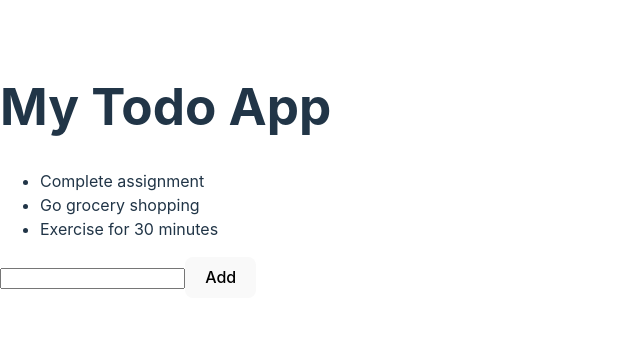
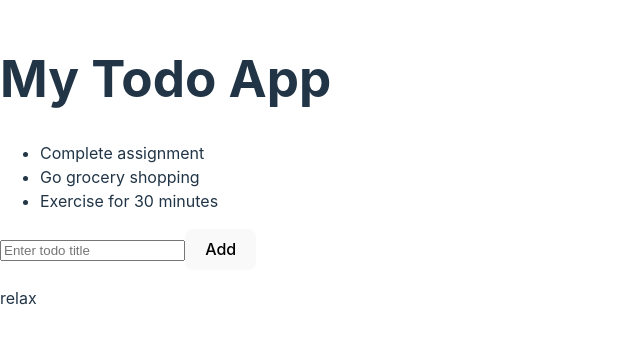
Before and after one commit to NataliaSokolova/React-todo, a React (Vite) app: page / in a window 1280 px wide. Shown: the part 229-572 px from the top of the page, without its empty margins (0-640 px from the left). Built offline with nearby package versions, Linux system fonts and the light colour scheme.

Commit message:
lesson 3

```diff
--- a/src/AddTodoForm.jsx
+++ b/src/AddTodoForm.jsx
@@ -1,10 +1,25 @@
-import React from 'react'
+import React, { useState } from 'react'
 
-export default function AddTodoForm() {
+export default function AddTodoForm(props) {
+const [title, setTitle] = useState('');
+
+   function handleAddTodo(event){
+      event.preventDefault();
+
+      const todoTitle = event.target.title.value;
+      props.onAddTodo(todoTitle);
+      console.log(todoTitle);
+      event.target.reset();
+   }
   return (
-     <form>
+     <form onSubmit={handleAddTodo}>
         <label htmlFor="todoTitle"></label>
-        <input id = "todoTitle"></input>
+        <input
+        type="text"
+        id="todoTitle"
+        name="title" // name attribute is required to access this field in event.target
+        placeholder="Enter todo title"
+      />
         <button type = "submit">Add</button>
      </form>
   );
--- a/src/App.jsx
+++ b/src/App.jsx
@@ -1,17 +1,25 @@
-import React from 'react';
+import React, { useState } from 'react';
 import TodoList from './TodoList';
-import AddTodoForm from './AddTodoForm'
+import AddTodoForm from './AddTodoForm';
+
+
 
 
 function App() {
+const [newTodo, setNewTodo] = React.useState('relax');
+
   return (
     <div>
        <h1>My Todo App</h1>
        <TodoList />
-       <AddTodoForm />
+       <AddTodoForm onAddTodo={setNewTodo} />
+       <p>{newTodo}</p>
+
     </div>
   );
 }
 
 
-export default App;
+
+
+  export default App;
--- a/src/TodoList.jsx
+++ b/src/TodoList.jsx
@@ -1,4 +1,5 @@
 import React from 'react'
+import TodoListItem from './TodoListItem';
 
 
 const todoList = [
@@ -8,18 +9,15 @@ const todoList = [
   ];
 
 
-const TodoList = () => {
+function TodoList () {
   return (
-    <div>
+    <ul>
+    {todoList.map((todo) => (
+    <TodoListItem key = {todo.id} todo = {todo}/>
 
-      <ul>
-       {todoList.map((todo) => (
-       <li key={todo.id}>{todo.title} </li>
+           ))}
 
-       ))}
-
-      </ul>
-    </div>
+    </ul>
   )
 }
 
--- /dev/null
+++ b/src/TodoListItem.jsx
@@ -0,0 +1,12 @@
+import React from 'react'
+
+function TodoListItem ({todo}) {
+  return (
+       <li>
+        {todo.title}
+       </li>
+
+  );
+}
+
+export default TodoListItem
```
